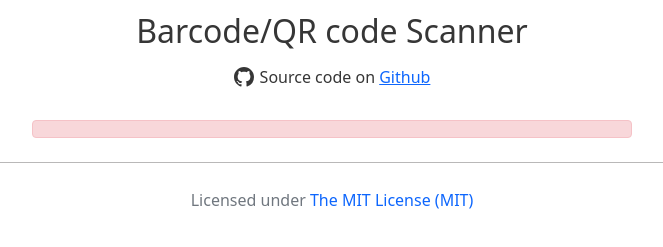
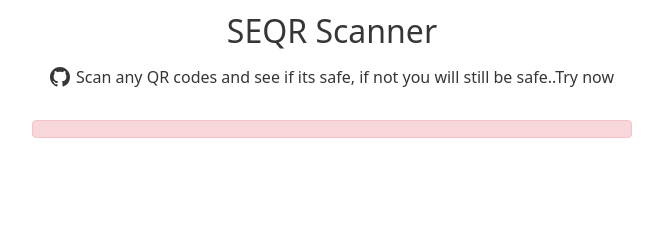
Before and after one commit to secqrit/secqrit.github.io, a website built with Parcel: page src/index.html in a window 1280 px wide. Shown: the part 115-362 px from the top of the page, without its empty margins (308-971 px from the left). Built offline with nearby package versions, Linux system fonts and the light colour scheme.

Commit message:
Update index.html

```diff
--- a/src/index.html
+++ b/src/index.html
@@ -4,8 +4,8 @@
   <meta charset="UTF-8">
   <meta http-equiv="X-UA-Compatible" content="IE=edge">
   <meta name="viewport" content="width=device-width, initial-scale=1.0">
-  <title>Barcode/QR code Scanner</title>
-  <meta name="description" content="A Progressive Web Application (PWA) that scans barcodes of various formats, using the Barcode Detection API.">
+  <title>SEQR Scanner</title>
+  <meta name="description" content="Scan any QR codes and see if its safe, if not you will still be safe..Try now">
   <link rel="shortcut icon" href="assets/app-icons/favicon.ico">
   <link rel="apple-touch-icon" href="assets/app-icons/apple-touch-icon.png">
   <link rel="manifest" href="manifest.webmanifest">
@@ -112,7 +112,7 @@
       <path fill="currentColor" d="M392.533,281.6c-4.71,0-8.533,3.823-8.533,8.533v110.933c0,4.71,3.823,8.533,8.533,8.533c4.71,0,8.533-3.823,8.533-8.533V290.133C401.067,285.423,397.244,281.6,392.533,281.6z" />
     </svg>
 
-    <h1>Barcode/QR code Scanner</h1>
+    <h1>SEQR Scanner</h1>
 
     <div class="source-code">
       <svg xmlns="http://www.w3.org/2000/svg" width="1.25em" height="1.25em" fill="currentColor" viewBox="0 0 16 16">
@@ -120,7 +120,7 @@
       </svg>
 
       <span>
-        Source code on <a href="https://github.com/georapbox/barcode-scanner" class="text-underline" target="_blank" rel="noreferrer noopener">Github</a>
+        Scan any QR codes and see if its safe, if not you will still be safe..Try now
       </span>
     </div>
   </header>
@@ -147,7 +147,7 @@
                 <svg xmlns="http://www.w3.org/2000/svg" width="2.75em" height="2.75em" fill="currentColor" viewBox="0 0 16 16">
                   <path d="M1.5 1a.5.5 0 0 0-.5.5v3a.5.5 0 0 1-1 0v-3A1.5 1.5 0 0 1 1.5 0h3a.5.5 0 0 1 0 1h-3zM11 .5a.5.5 0 0 1 .5-.5h3A1.5 1.5 0 0 1 16 1.5v3a.5.5 0 0 1-1 0v-3a.5.5 0 0 0-.5-.5h-3a.5.5 0 0 1-.5-.5zM.5 11a.5.5 0 0 1 .5.5v3a.5.5 0 0 0 .5.5h3a.5.5 0 0 1 0 1h-3A1.5 1.5 0 0 1 0 14.5v-3a.5.5 0 0 1 .5-.5zm15 0a.5.5 0 0 1 .5.5v3a1.5 1.5 0 0 1-1.5 1.5h-3a.5.5 0 0 1 0-1h3a.5.5 0 0 0 .5-.5v-3a.5.5 0 0 1 .5-.5zM3 4.5a.5.5 0 0 1 1 0v7a.5.5 0 0 1-1 0v-7zm2 0a.5.5 0 0 1 1 0v7a.5.5 0 0 1-1 0v-7zm2 0a.5.5 0 0 1 1 0v7a.5.5 0 0 1-1 0v-7zm2 0a.5.5 0 0 1 .5-.5h1a.5.5 0 0 1 .5.5v7a.5.5 0 0 1-.5.5h-1a.5.5 0 0 1-.5-.5v-7zm3 0a.5.5 0 0 1 1 0v7a.5.5 0 0 1-1 0v-7z"/>
                 </svg>
-                <span>Click to scan another barcode or press the <kbd>Esc</kbd> key.</span>
+                <span>Click to scan another QR code or press the <kbd>Esc</kbd> key.</span>
               </button>
 
               <span slot="capture-button" hidden></span>
@@ -281,12 +281,6 @@
 
   <p class="supported-formats" id="supportedFormats"></p>
 
-  <footer>
-    <p>
-      Licensed under <a href="https://github.com/georapbox/barcode-scanner/blob/main/LICENSE" target="_blank" rel="noopener">The MIT License (MIT)</a>
-    </p>
-  </footer>
-
   <script src="./js/register-service-worker.js" type="module"></script>
   <script src="./js/index.js" type="module"></script>
 </body>
```
